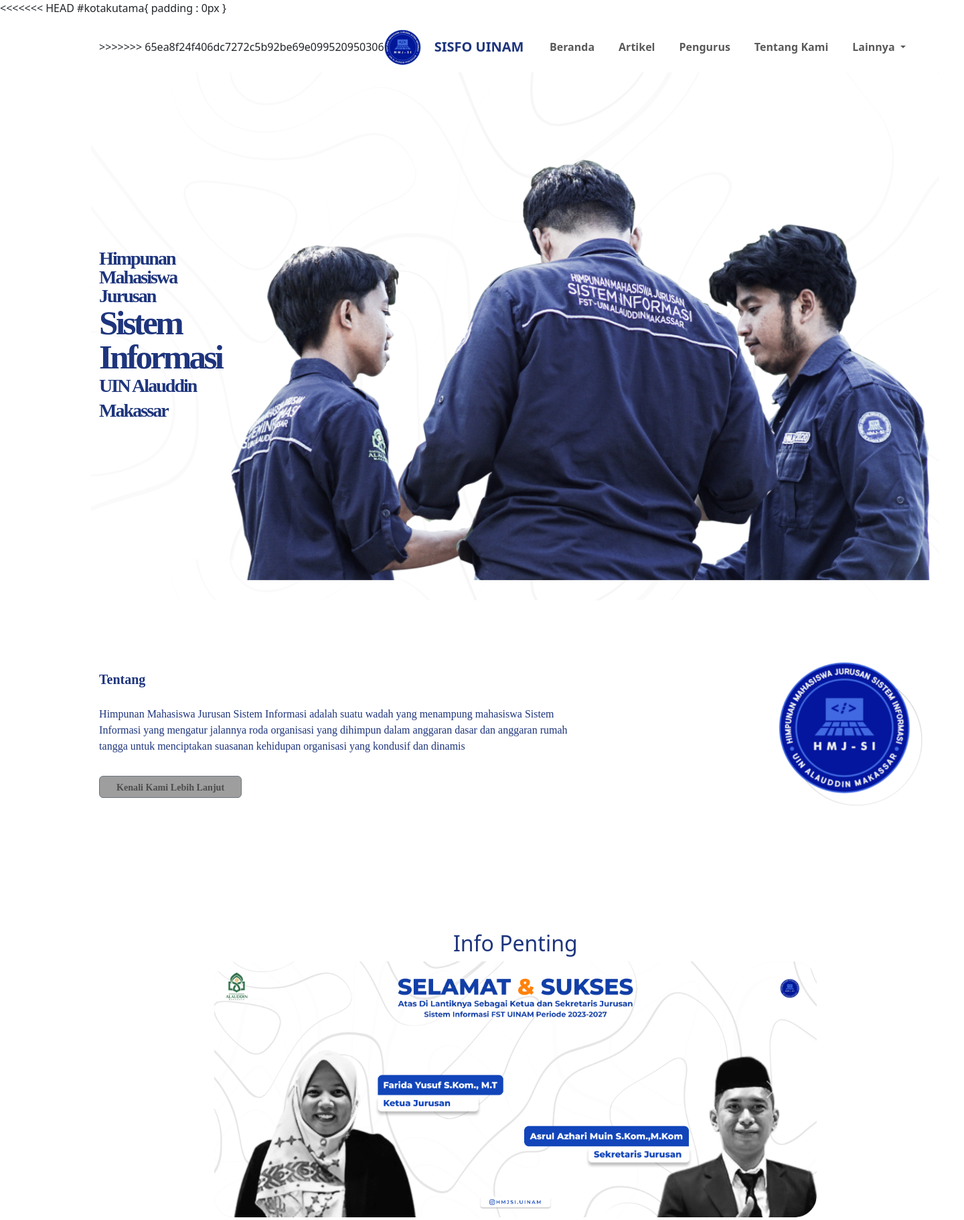
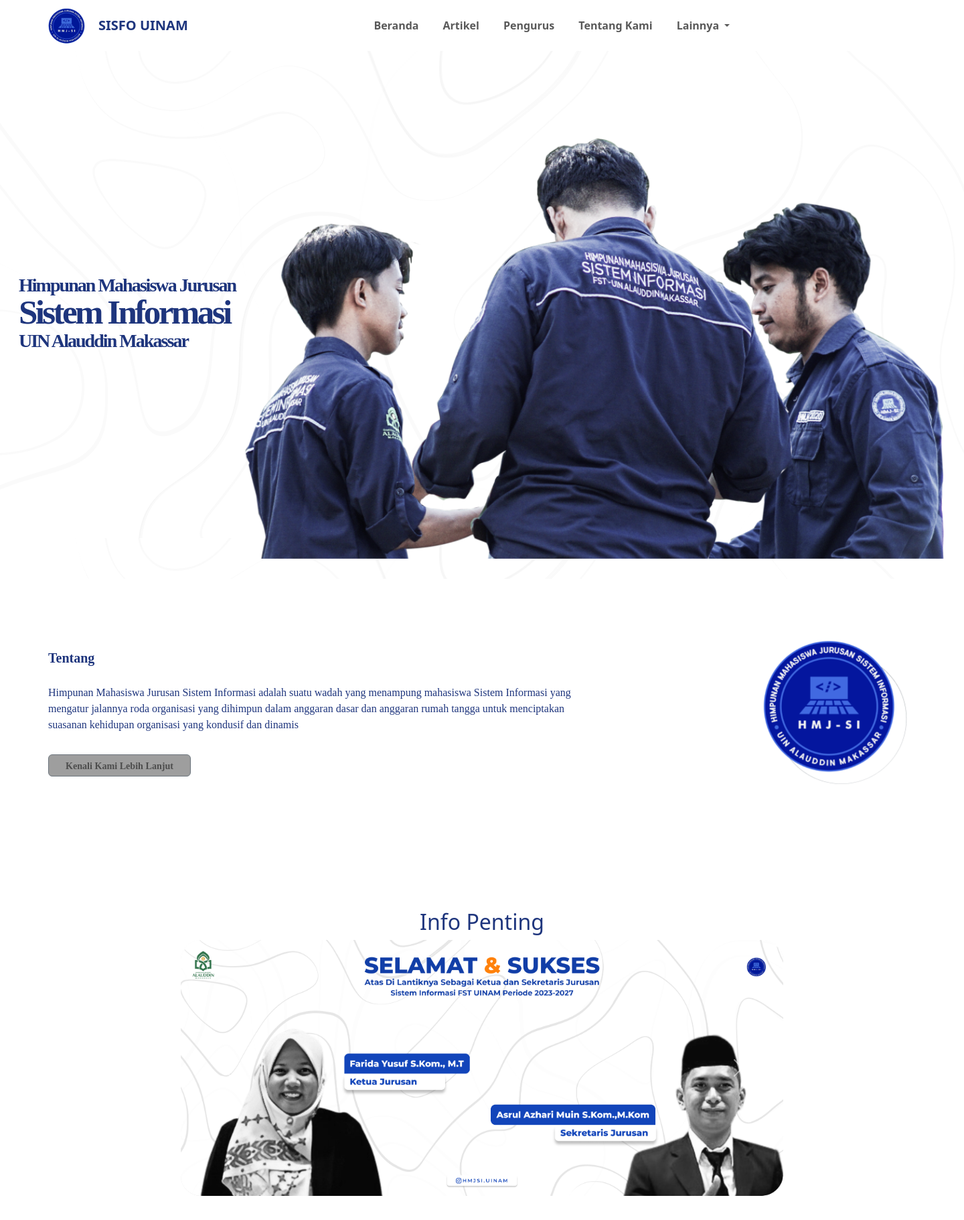
Before and after one commit to Cipaxdragon/HMJ-SI, a PHP site: page / in a window 1440 px wide; the page is wider, and only the part inside the window is pictured. Shown: the top 1821 px of that part at 67% size. Run offline with PHP 8.4, Linux system fonts and the light colour scheme; data comes from the database, SQL or seed files in the repository; some libraries are stand-ins or nearby versions; some web fonts are replaced; grey boxes are pictures that could not be loaded.

Commit message:
terbarua

```diff
--- a/layouts/header.php
+++ b/layouts/header.php
@@ -1,18 +1,6 @@
 <!DOCTYPE html>
 <html lang="en">
 
-<<<<<<< HEAD
-#kotakutama{
-   padding : 0px
-}
-
-      </style>
-   </head>
-   <body>
-      <div id="kotak_utama" class="kontainer container-fluid">
-      <nav id="napbar" class="navbar navbar-expand-lg " style="background-color: white;">
-         <div class="nav-con container d-flex justify-content-center-around ">
-=======
 <head>
    <meta charset="UTF-8">
    <meta http-equiv="X-UA-Compatible" content="IE=edge">
@@ -52,7 +40,6 @@
    <div>
       <nav id="napbar" class="navbar navbar-expand-lg" style="background-color: white;">
          <div class="nav-con container d-flex justify-content-center-around animate__animated animate__fadeInDown">
->>>>>>> 65ea8f24f406dc7272c5b92be69e099520950306
             <a href="index.html"><img class="logo-nav" src="./assets/image/logo hmjsi.png" alt="logo"></a>
             <a href="index.html" class="nama-nav fs-5" style="text-decoration: none; font-weight: 850;">SISFO UINAM</a>
             <button class="navbar-toggler" type="button" data-bs-toggle="collapse" data-bs-target="#navbarScroll" aria-controls="navbarScroll" aria-expanded="false" aria-label="Toggle navigation">
@@ -67,10 +54,10 @@
                      <a class="nav-link fw-bold" href="index.php?page=artikel">Artikel</a>
                   </li>
                   <li id="peding" class="nav-item">
-                     <a class="nav-link fw-bold" href="index.php?page=pengurus">Pengurus</a>
+                     <a class="nav-link fw-bold" href="index.php?page=tentang">Pengurus</a>
                   </li>
                   <li id="peding" class="nav-item">
-                     <a class="nav-link fw-bold" href="index.php?page=tentang">Tentang Kami</a>
+                     <a class="nav-link fw-bold" href="index.php?page=kontak">Tentang Kami</a>
                   </li>
                   <li id="peding" class="nav-item dropdown">
                      <a class="nav-link dropdown-toggle fw-bold" href="#" role="button" data-bs-toggle="dropdown" aria-expanded="false">
```
